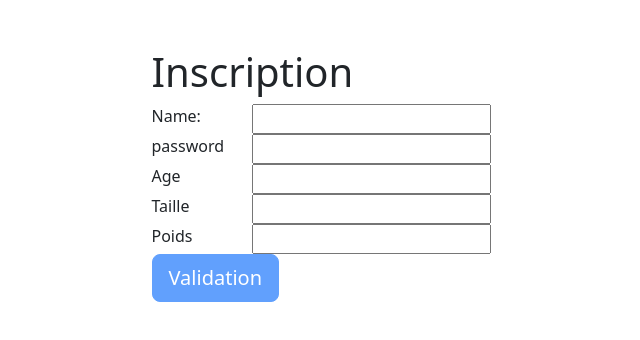
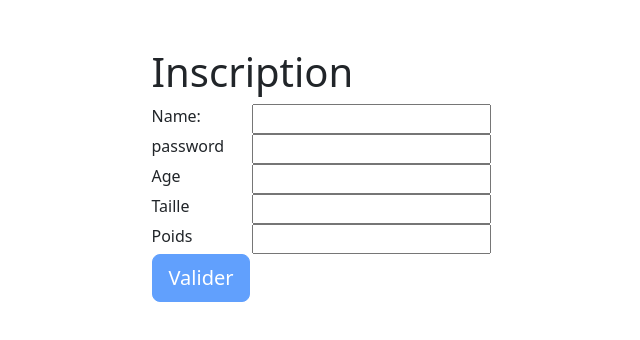
Before and after one commit to MaximilienR/IMC, an Angular app: page /register in a window 1280 px wide. Shown: the top 340 px of the page, without its empty margins (273-913 px from the left). Built offline with nearby package versions, Linux system fonts and the light colour scheme.

Commit message:
redirection test

```diff
--- a/src/app/component/register/register.component.html
+++ b/src/app/component/register/register.component.html
@@ -47,8 +47,9 @@
           </div>
         </div>
 
-        <button type="submit" class="btn btn-primary btn-lg"[disabled]="!form.valid" >
-          Validation
+        <button type="submit" class="btn btn-primary btn-lg"[disabled]="!form.valid" (click)="reception($event)">
+        <!--<a [routerLink]="['']">  Validation</a>-->
+          Valider
         </button>
 
       </div>
--- a/src/app/component/register/register.component.ts
+++ b/src/app/component/register/register.component.ts
@@ -18,7 +18,7 @@ export class RegisterComponent implements OnInit {
       password: this.fb.control('', [Validators.required],),
       old: this.fb.control('', [Validators.required]),
       cut: this.fb.control('', [Validators.required]),
-      weight:this.fb.control('',[Validators.required])
+      weight: this.fb.control('', [Validators.required])
     })
   }
 
@@ -35,7 +35,15 @@ export class RegisterComponent implements OnInit {
   get cut() {
     return this.form.get('cut')
   }
-get weight(){
-  return this.form.get('weight')
+  get weight() {
+    return this.form.get('weight')
+  }
+
+  reception(value: any) {
+    if (this.form.valid) {
+      this.user = this.form.value;
+      console.log(this.user)
+      alert('votre inscription à était réalisé avec succès ')
+    }
+  }
 }
-}
```
Also changed, not shown: src/app/component/login/login.component.html (line endings or trailing spaces).
